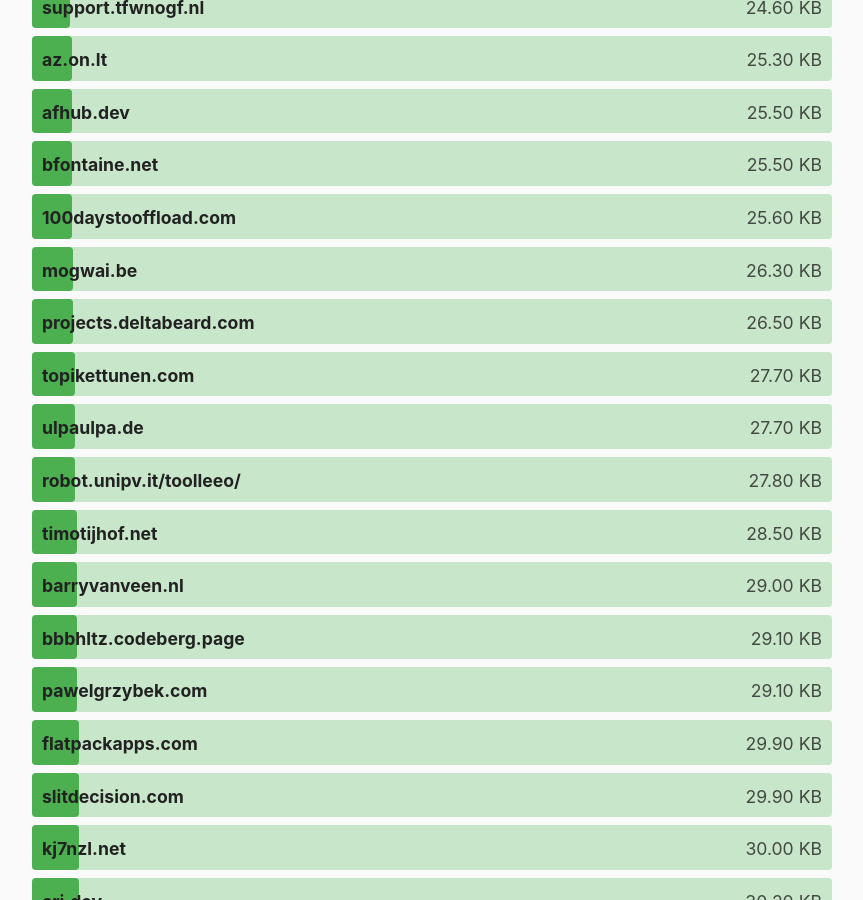
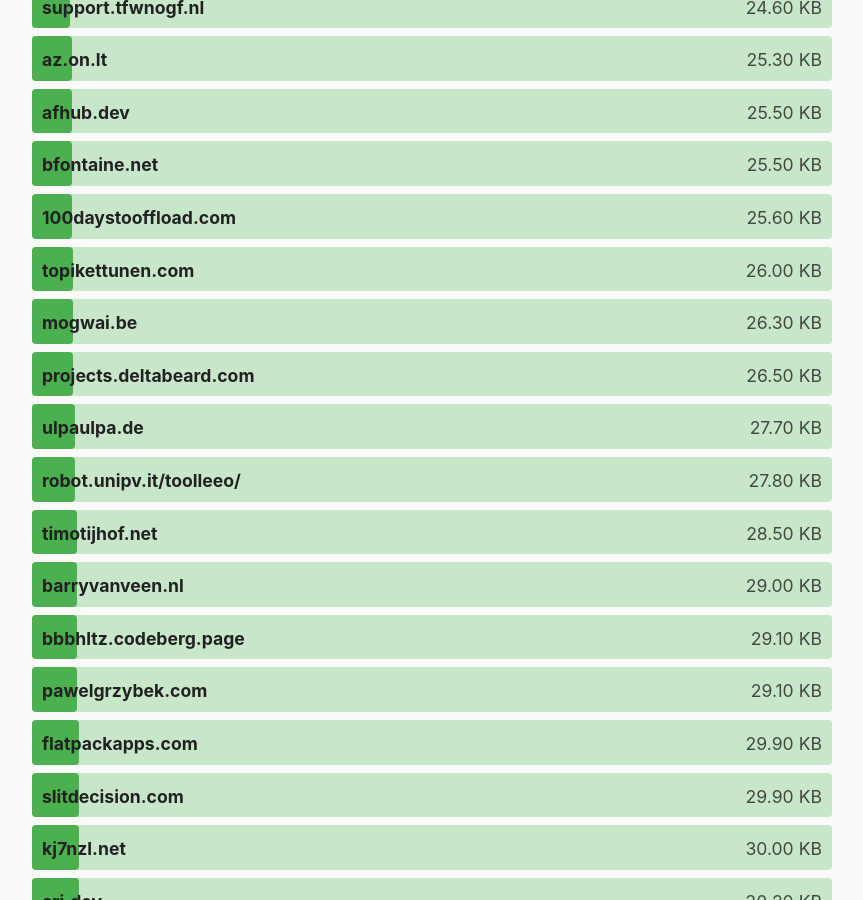
Before and after one commit to kevquirk/512kb.club, a Jekyll site: the page built from index.md, in a window 1280 px wide and 900 px high, scrolled down 7795 px. Shown: the whole window, without its empty margins (208-1071 px from the left). Built offline with Jekyll 4.4.1, drawn with Linux system fonts in a browser that asks for light colours.

Commit message:
Update size for topikettunen.com

```diff
--- a/_data/sites.yml
+++ b/_data/sites.yml
@@ -2140,8 +2140,8 @@
 
 - domain: topikettunen.com
   url: https://topikettunen.com
-  size: 27.7
-  last_checked: 2022-01-30
+  size: 26.0
+  last_checked: 2022-06-03
 
 - domain: tradingcode.net
   url: https://tradingcode.net/
```
